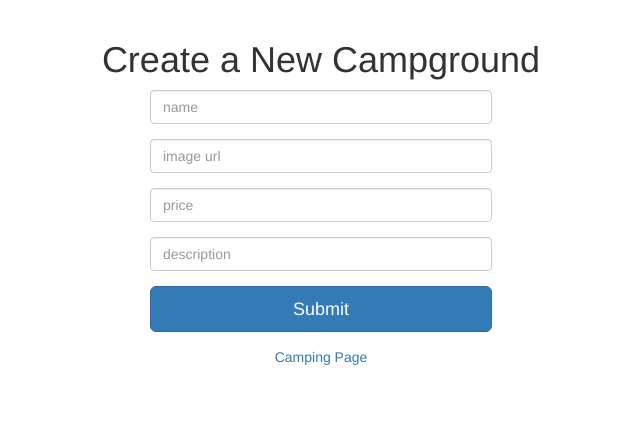
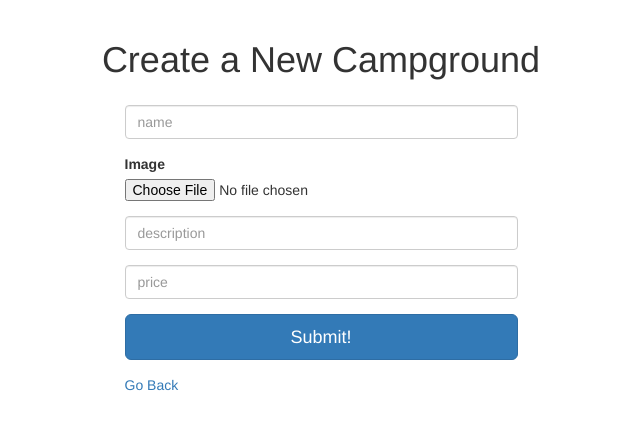
Before and after one commit to Junhano/Yelp-Camp, a Node server app: page /campgrounds/new in a window 1280 px wide. Shown: the part 52-482 px from the top of the page, without its empty margins (319-959 px from the left). Run offline with Node 20, Linux system fonts and the light colour scheme; the visitor is signed in with stand-in values (Sample User, id 1); some libraries are stand-ins or nearby versions.

Commit message:
Image upload add

```diff
--- a/package.json
+++ b/package.json
@@ -4,19 +4,21 @@
   "description": "Yelp Camp",
   "main": "app.js",
   "scripts": {
-	"start": "node app.js",
+    "start": "node app.js",
     "test": "echo \"Error: no test specified\" && exit 1"
   },
   "author": "Jimmy Ouyang",
   "license": "ISC",
   "dependencies": {
     "body-parser": "^1.19.0",
+    "cloudinary": "^1.22.0",
     "connect-flash": "^0.1.1",
     "ejs": "^3.1.3",
     "express": "^4.17.1",
     "express-session": "^1.17.1",
     "method-override": "^3.0.0",
     "mongoose": "^5.9.24",
+    "multer": "^1.4.2",
     "passport": "^0.4.1",
     "passport-local": "^1.0.0",
     "passport-local-mongoose": "^6.0.1"
--- a/routes/campground.js
+++ b/routes/campground.js
@@ -3,6 +3,30 @@ var Campground = require('../models/Campground')
 var Comment = require('../models/Comment')
 var router = express.Router()
 var middleware = require('../middleware')
+
+var multer = require('multer');
+var storage = multer.diskStorage({
+  filename: function(req, file, callback) {
+    callback(null, Date.now() + file.originalname);
+  }
+});
+var imageFilter = function (req, file, cb) {
+    // accept image files only
+    if (!file.originalname.match(/\.(jpg|jpeg|png|gif)$/i)) {
+        return cb(new Error('Only image files are allowed!'), false);
+    }
+    cb(null, true);
+};
+var upload = multer({ storage: storage, fileFilter: imageFilter})
+
+var cloudinary = require('cloudinary');
+cloudinary.config({
+  cloud_name: 'junhano',
+  api_key: process.env.CLOUDINARY_API_KEY,
+  api_secret: process.env.CLOUDINARY_API_SECRET
+});
+
+
 
 router.get('/campgrounds', function(req, res){
 	Campground.find({}, function(err, campgrounds){
@@ -16,20 +40,23 @@ router.get('/campgrounds', function(req, res){
 })
 
 
-router.post('/campgrounds', middleware.isLoggedIn, function(req, res){
-	let title = req.body.name
-	let src = req.body.image
-	let price = req.body.price
-	let des = req.body.des
-	Campground.create({name:title, price: price, image:src, description:des, author: {id: req.user, name: req.user.username}}, function(err, campgrounds){
-		if (err){
-			console.log(err)
+router.post('/campgrounds', middleware.isLoggedIn, upload.single('image'), function(req, res){
+	cloudinary.uploader.upload(req.file.path, function(result) {
+	  // add cloudinary url for the image to the campground object under image property
+	  req.body.campground.image = result.secure_url;
+	  // add author to campground
+	  req.body.campground.author = {
+		id: req.user._id,
+		username: req.user.username
+	  }
+	  Campground.create(req.body.campground, function(err, campground) {
+		if (err) {
+		  req.flash('error', err.message);
+		  return res.redirect('back');
 		}
-		else{
-			res.redirect('/campgrounds')
-		}
-	})
-
+		res.redirect('/campgrounds/' + campground.id);
+	  });
+	});
 })
 
 router.get("/campgrounds/new", middleware.isLoggedIn, function(req, res){
--- a/views/campground/new.ejs
+++ b/views/campground/new.ejs
@@ -1,40 +1,26 @@
-<%- include("../partials/header") %>
-
-<div class = "container text-center">
-	<h1>
-	Create a New Campground
-	</h1>
-	<div class = "row" style = "width: 30%; margin: 0 auto;">
-		<form action = '/campgrounds/' method = 'POST'>
-			<div class = "form-group">
-				<input class = "form-control" type = 'text' name = "name" placeholder = 'name'>
+<%- include('../partials/header') %>
+    <div class="row">
+        <h1 style="text-align: center">Create a New Campground</h1>
+        <div style="width: 30%; margin: 25px auto;">
+            <form action="/campgrounds" method="POST" enctype="multipart/form-data">
+                <div class="form-group">
+                    <input class="form-control" type="text" name="campground[name]" placeholder="name">
                 </div>
-
-			<div class = "form-group">
-				<input class = "form-control" type = 'text' name = "image" placeholder = "image url">
+                <div class="form-group">
+                    <label for="image">Image</label>
+                    <input type="file" id="image" name="image" accept="image/*" required>
                 </div>
-
-			<div class = "form-group">
-				<input class = "form-control" type = "number" name = "price" placeholder = "price" min = "0.00" step = "0.01">
+                <div class="form-group">
+                    <input class="form-control" type="text" name="campground[description]" placeholder="description">
                 </div>
 				<div class = "form-group">
-				<input class = "form-control" type = 'text' name = "des" placeholder = "description">
+					<input class = "form-control" type = "number" name = "campground[price]" placeholder = "price" min = "0.00" step = "0.01">
 				</div>
-
-			<div class = "form-group">
-				<button class = "btn btn-lg btn-primary btn-block">
-					Submit
-				</button>
+                <div class="form-group">
+                    <button class="btn btn-lg btn-primary btn-block">Submit!</button>
                 </div>
-
-
-
-
             </form>
+            <a href="/campgrounds">Go Back</a>
         </div>
-
-	<a href = "/campgrounds">Camping Page</a>
     </div>
-
-
-<%- include("../partials/footer") %>
+<%- include('../partials/footer') %>
```
Also changed, not shown: 1 other file. Lines whose indentation alone changed are shown as unchanged.
